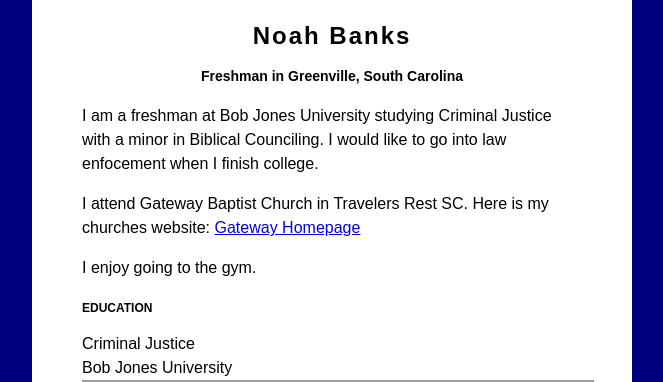
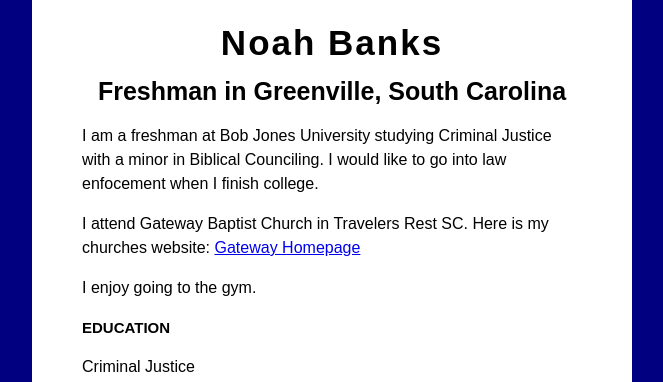
Before and after one commit to NoahBanks1/NoahBanks1.github.io, a plain HTML site: page index.html in a window 1280 px wide. Shown: the top 382 px of the page, without its empty margins (308-971 px from the left). Drawn offline with Linux system fonts and the light colour scheme; grey boxes are pictures that could not be loaded.

Commit message:
Update index.html

```diff
--- a/index.html
+++ b/index.html
@@ -16,15 +16,15 @@ body {
 }
 h1 {
     letter-spacing: 2px;
-    font-size: 24px;
+    font-size: 35px;
     text-align: center;
 }
 h2 {
-    font-size: 14px;
+    font-size: 25px;
     text-align: center;
 }
 h3 {
-    font-size: 12px;
+    font-size: 15px;
 }
 </style>
 </head>
```
